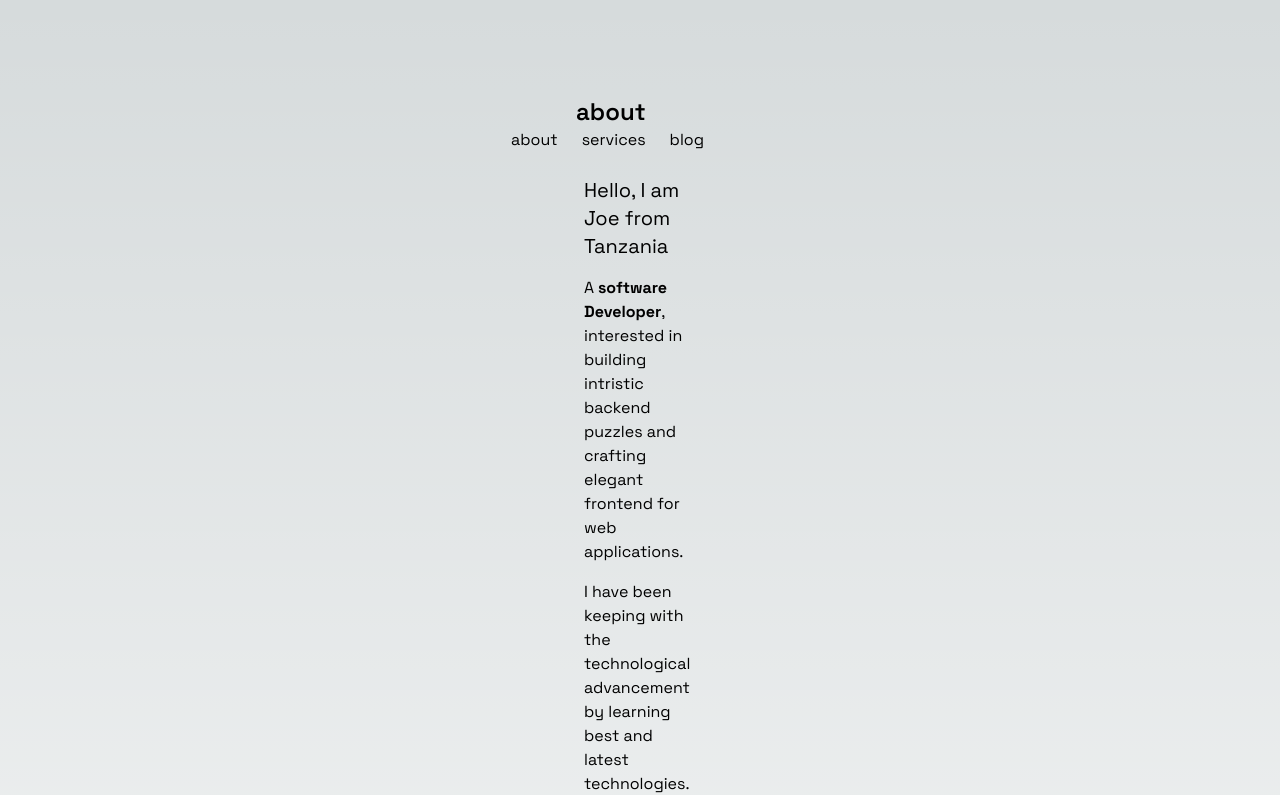
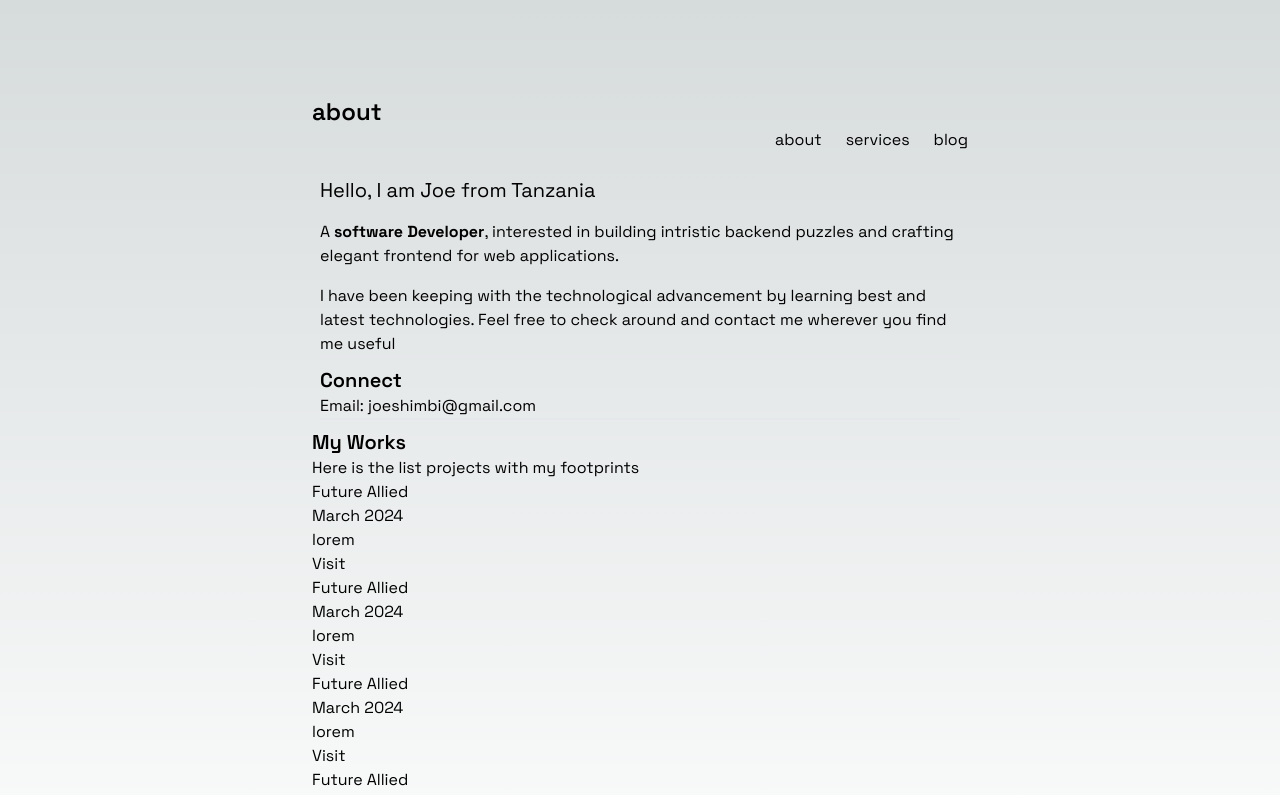
Before and after one commit to tzniceguy/myportifolio, a Next.js app: page / in a window 1280 px wide. Shown: the top 795 px of the page. Built offline with nearby package versions, Linux system fonts and the light colour scheme.

Commit message:
renamed the webpage url

```diff
--- a/app/page.tsx
+++ b/app/page.tsx
@@ -5,7 +5,7 @@ import Contact from "./components/Contact";
 
 export default function Home() {
   return (
-    <main className="flex min-h-screen flex-col gap-4 px-6 py-12 md:px-72">
+    <main className="flex min-h-screen flex-col gap-4 px-6 py-12 ">
       <div className="gap-4">
         <div>
           <h1 className="font-semibold text-2xl">about</h1>
```
